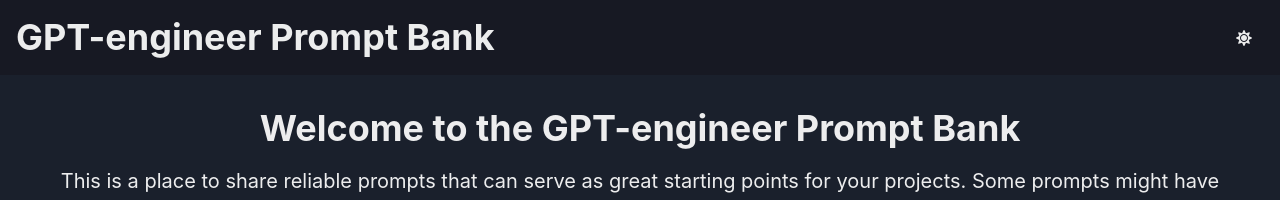
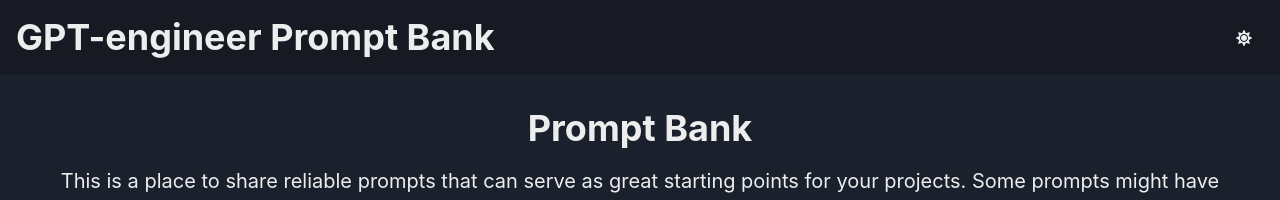
Before and after one commit to GPT-Engineer-App/prompt-master, a React (Vite) app: page / in a window 1280 px wide. Shown: the top 200 px of the page. Built offline with nearby package versions, Linux system fonts and the light colour scheme; no server answers.

Commit message:
Updated the header text to "Prompt Bank" to make it shorter.
Prompt: Make the text in the header shorte to Prompt Bank

```diff
--- a/src/components/Header.jsx
+++ b/src/components/Header.jsx
@@ -5,7 +5,7 @@ const Header = () => {
   return (
     <Box p={8} textAlign="center">
       <Heading as="h2" size="xl" mb={4}>
-        Welcome to the GPT-engineer Prompt Bank
+        Prompt Bank
       </Heading>
       <Text fontSize="xl">This is a place to share reliable prompts that can serve as great starting points for your projects. Some prompts might have prerequisites, so keep that in mind when exploring and using them.</Text>
     </Box>
```
